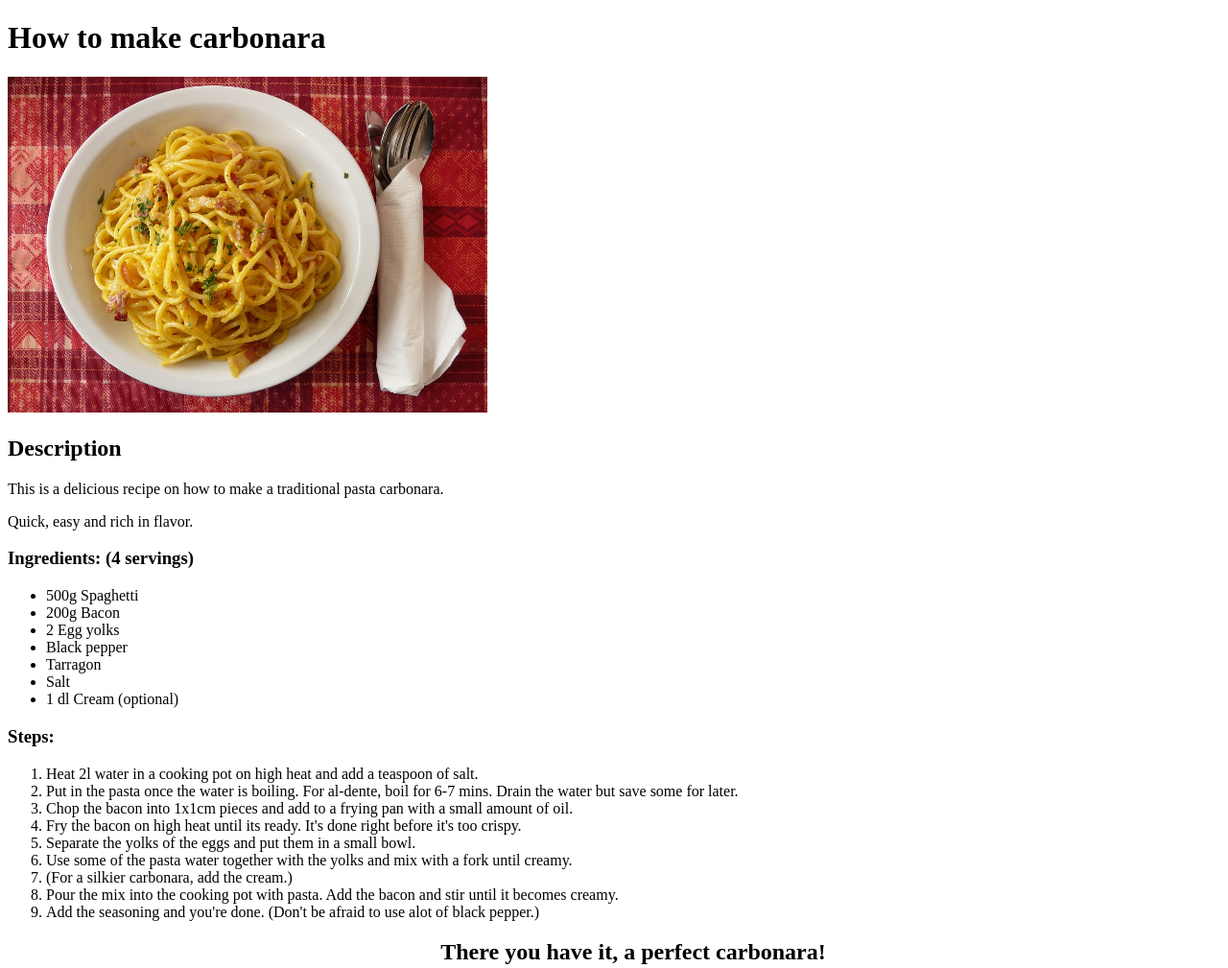
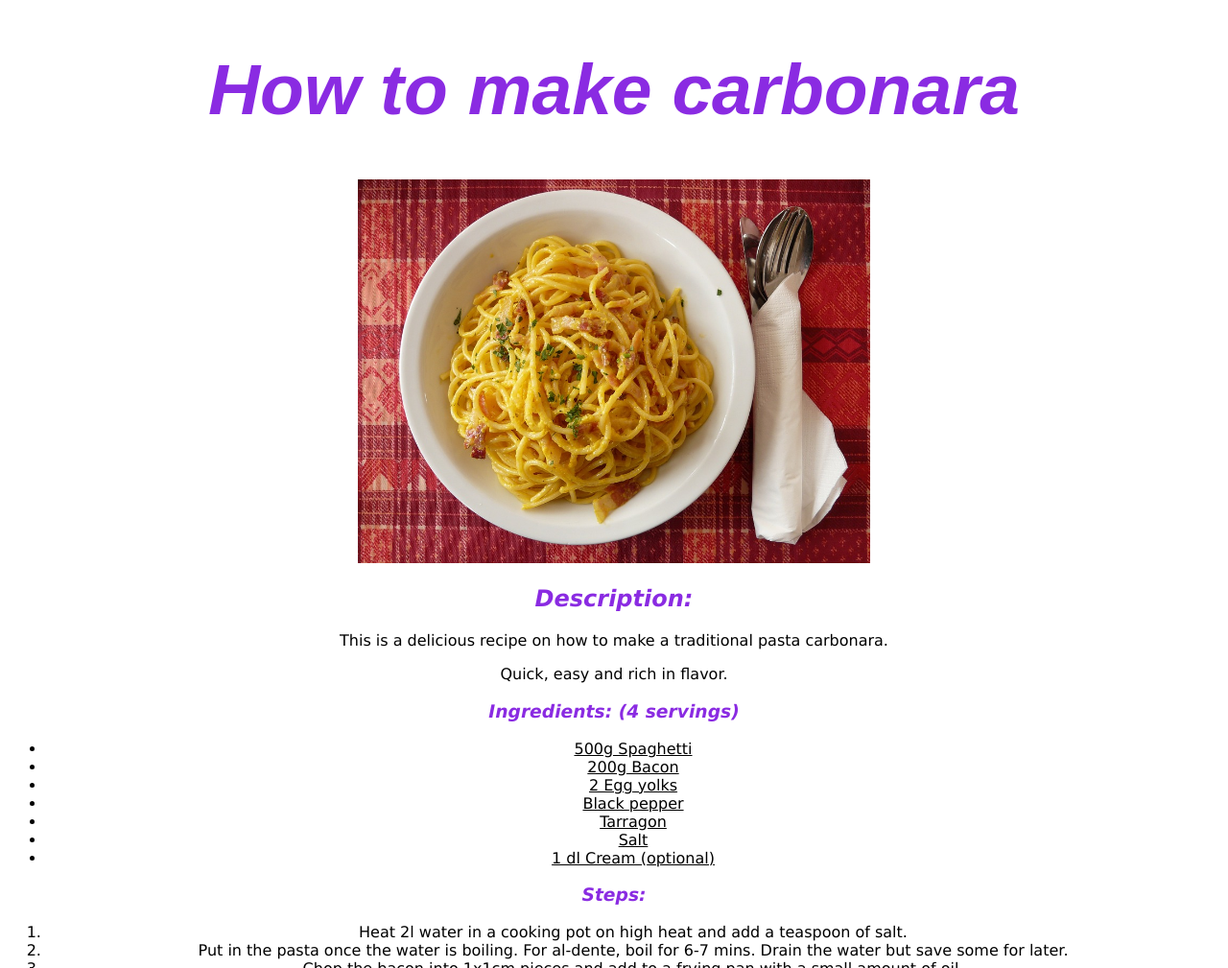
Before and after one commit to zraaviisen/odin-recipes, a plain HTML site: page recipes/carbonara.html in a window 1280 px wide. Shown: the top 1009 px of the page at 96% size. Drawn offline with Linux system fonts and the light colour scheme.

Commit message:
update css

```diff
--- a/recipes/carbonara.html
+++ b/recipes/carbonara.html
@@ -4,18 +4,19 @@
     <meta charset="UTF-8">
     <meta http-equiv="X-UA-Compatible" content="IE=edge">
     <meta name="viewport" content="width=device-width, initial-scale=1.0">
+    <link rel="stylesheet" href="../styles.css">
     <title>Carbonara Recipe</title>
 </head>
 <body>
-    <h1>How to make carbonara</h1>
-    <img height="350" width="500" src="./carbonara.jpg" alt="A picture of spaghetti carbonara on a plate with utensils wrapped in a napkin on the right hand side. The nice smell can almost come through the screen.">
+    <h1 class="header" id="top-header">How to make carbonara</h1>
+    <img src="./carbonara.jpg" alt="A picture of spaghetti carbonara on a plate with utensils wrapped in a napkin on the right hand side. The nice smell can almost come through the screen.">
 
-    <h2>Description</h2>
+    <h2 class="header">Description:</h2>
     <p>This is a delicious recipe on how to make a traditional pasta carbonara.</p>
     <p>Quick, easy and rich in flavor.</p>
 
-    <h3>Ingredients: (4 servings)</h3>
-    <ul>
+    <h3 class="header">Ingredients: (4 servings)</h3>
+    <ul class="un-list">
         <li>500g Spaghetti</li>
         <li>200g Bacon</li>
         <li>2 Egg yolks</li>
@@ -25,8 +26,8 @@
         <li>1 dl Cream (optional) </li>
     </ul>
 
-    <h3>Steps:</h3>
-    <ol>
+    <h3 class="header">Steps:</h3>
+    <ol class="or-list">
         <li>Heat 2l water in a cooking pot on high heat and add a teaspoon of salt.</li>
         <li>Put in the pasta once the water is boiling. For al-dente, boil for 6-7 mins. Drain the water but save some for later.</li>
         <li>Chop the bacon into 1x1cm pieces and add to a frying pan with a small amount of oil.</li>
@@ -37,7 +38,7 @@
         <li>Pour the mix into the cooking pot with pasta. Add the bacon and stir until it becomes creamy.</li>
         <li>Add the seasoning and you're done. (Don't be afraid to use alot of black pepper.)</li>
 
-    <h2> <center>There you have it, a perfect carbonara!</center> </h2>
+    <h2 class="header">There you have it, a perfect carbonara!</h2>
     </ol>
 
 
--- a/styles.css
+++ b/styles.css
@@ -0,0 +1,28 @@
+body{
+    font-family: 'Lucida Sans', 'Lucida Sans Regular', 'Lucida Grande', 'Lucida Sans Unicode', Geneva, Verdana, sans-serif;
+    text-align: center;
+}
+
+.un-list{
+    text-align: center;
+}
+
+.un-list li{
+    text-decoration: underline;
+}
+
+.header{
+    font-weight: bold;
+    color: blueviolet;
+    text-align: center;
+    font-style: italic;
+}
+
+#top-header{
+    font-size: 75px;
+    font-style: italic;
+    font-family: fantasy;
+}
+img{
+    height: 400px;
+}
```
